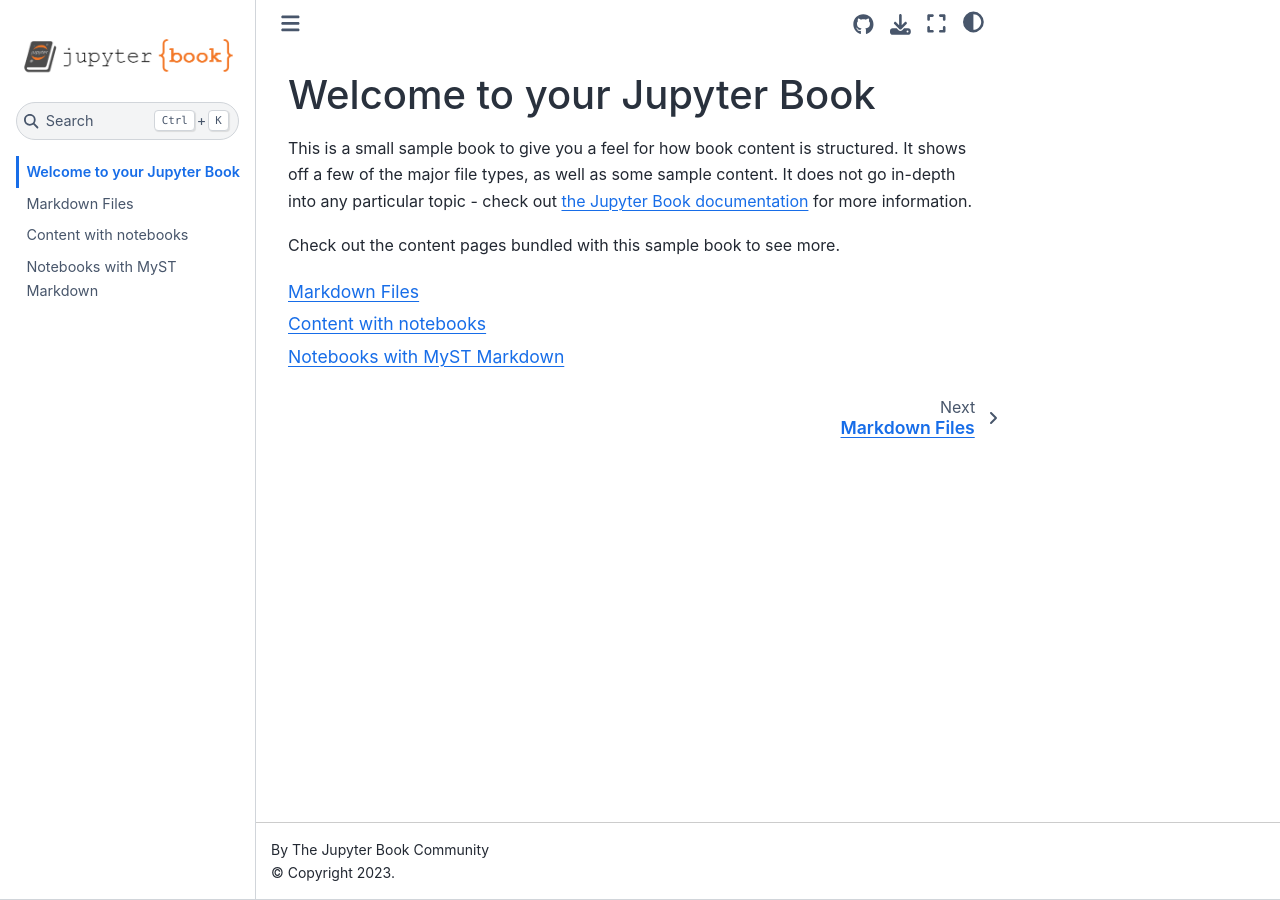
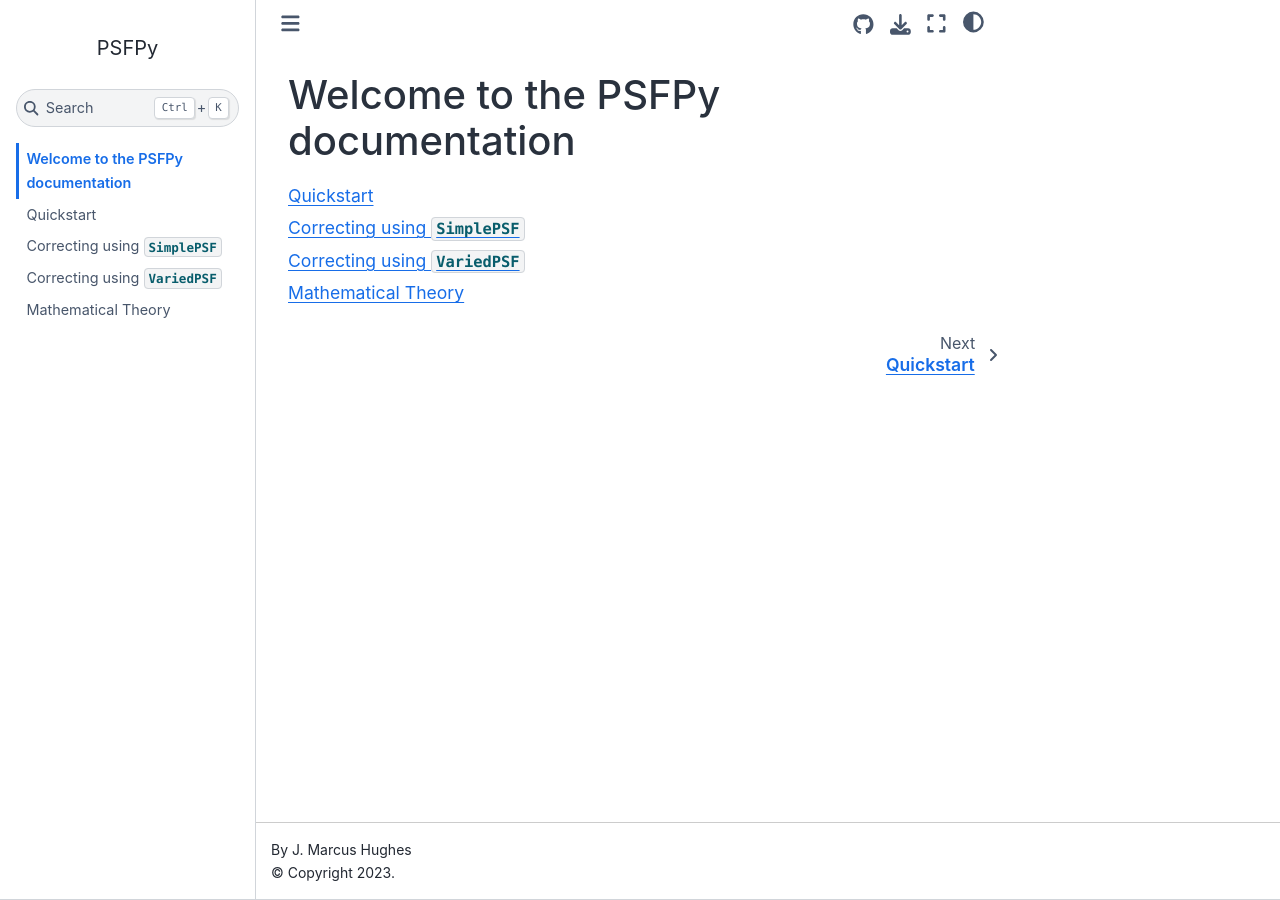
Before and after one commit to punch-mission/regularizepsf, a Jupyter Book: the page built from docs/intro.md, in a window 1280 px wide. Built offline with Jupyter Book 1.0.4 settings and Sphinx 7.4.7 and the Sphinx Book theme 1.1.4, drawn with Linux system fonts in a browser that asks for light colours.

Commit message:
customized documentation skeleton

````diff
--- a/docs/_config.yml
+++ b/docs/_config.yml
@@ -1,9 +1,8 @@
 # Book settings
 # Learn more at https://jupyterbook.org/customize/config.html
 
-title: My sample book
-author: The Jupyter Book Community
-logo: logo.png
+title: PSFPy
+author: J. Marcus Hughes
 
 # Force re-execution of notebooks on each build.
 # See https://jupyterbook.org/content/execute.html
@@ -13,7 +12,7 @@
 # Define the name of the latex output file for PDF builds
 latex:
   latex_documents:
-    targetname: book.tex
+    targetname: psfpy.tex
 
 # Add a bibtex file so that we can create citations
 bibtex_bibfiles:
@@ -23,10 +22,20 @@
 repository:
   url: https://github.com/executablebooks/jupyter-book  # Online location of your book
   path_to_book: docs  # Optional path to your book, relative to the repository root
-  branch: master  # Which branch of the repository should be used when creating links (optional)
+  branch: main  # Which branch of the repository should be used when creating links (optional)
 
 # Add GitHub buttons to your book
 # See https://jupyterbook.org/customize/config.html#add-a-link-to-your-repository
 html:
   use_issues_button: true
   use_repository_button: true
+
+sphinx:
+  extra_extensions:
+  - 'sphinx.ext.autodoc'
+  - 'sphinx.ext.napoleon'
+  - 'sphinx.ext.viewcode'
+  - 'sphinx.ext.autosummary'
+  config:
+    add_module_names: False
+    autosummary_generate: True
--- a/docs/_toc.yml
+++ b/docs/_toc.yml
@@ -4,6 +4,7 @@
 format: jb-book
 root: intro
 chapters:
-- file: markdown
-- file: notebooks
-- file: markdown-notebooks
+- file: quickstart
+- file: simple_psf
+- file: varied_psf
+- file: theory
--- a/docs/intro.md
+++ b/docs/intro.md
@@ -1,11 +1,4 @@
-# Welcome to your Jupyter Book
-
-This is a small sample book to give you a feel for how book content is
-structured.
-It shows off a few of the major file types, as well as some sample content.
-It does not go in-depth into any particular topic - check out [the Jupyter Book documentation](https://jupyterbook.org) for more information.
-
-Check out the content pages bundled with this sample book to see more.
+# Welcome to the PSFPy documentation
 
 ```{tableofcontents}
 ```
--- a/docs/markdown-notebooks.md
+++ /dev/null
@@ -1,54 +0,0 @@
----
-jupytext:
-  cell_metadata_filter: -all
-  formats: md:myst
-  text_representation:
-    extension: .md
-    format_name: myst
-    format_version: 0.13
-    jupytext_version: 1.11.5
-kernelspec:
-  display_name: Python 3
-  language: python
-  name: python3
----
-
-# Notebooks with MyST Markdown
-
-Jupyter Book also lets you write text-based notebooks using MyST Markdown.
-See [the Notebooks with MyST Markdown documentation](https://jupyterbook.org/file-types/myst-notebooks.html) for more detailed instructions.
-This page shows off a notebook written in MyST Markdown.
-
-## An example cell
-
-With MyST Markdown, you can define code cells with a directive like so:
-
-```{code-cell}
-print(2 + 2)
-```
-
-When your book is built, the contents of any `{code-cell}` blocks will be
-executed with your default Jupyter kernel, and their outputs will be displayed
-in-line with the rest of your content.
-
-```{seealso}
-Jupyter Book uses [Jupytext](https://jupytext.readthedocs.io/en/latest/) to convert text-based files to notebooks, and can support [many other text-based notebook files](https://jupyterbook.org/file-types/jupytext.html).
-```
-
-## Create a notebook with MyST Markdown
-
-MyST Markdown notebooks are defined by two things:
-
-1. YAML metadata that is needed to understand if / how it should convert text files to notebooks (including information about the kernel needed).
-   See the YAML at the top of this page for example.
-2. The presence of `{code-cell}` directives, which will be executed with your book.
-
-That's all that is needed to get started!
-
-## Quickly add YAML metadata for MyST Notebooks
-
-If you have a markdown file and you'd like to quickly add YAML metadata to it, so that Jupyter Book will treat it as a MyST Markdown Notebook, run the following command:
-
-```
-jupyter-book myst init path/to/markdownfile.md
-```
--- a/docs/markdown.md
+++ /dev/null
@@ -1,55 +0,0 @@
-# Markdown Files
-
-Whether you write your book's content in Jupyter Notebooks (`.ipynb`) or
-in regular markdown files (`.md`), you'll write in the same flavor of markdown
-called **MyST Markdown**.
-This is a simple file to help you get started and show off some syntax.
-
-## What is MyST?
-
-MyST stands for "Markedly Structured Text". It
-is a slight variation on a flavor of markdown called "CommonMark" markdown,
-with small syntax extensions to allow you to write **roles** and **directives**
-in the Sphinx ecosystem.
-
-For more about MyST, see [the MyST Markdown Overview](https://jupyterbook.org/content/myst.html).
-
-## Sample Roles and Directives
-
-Roles and directives are two of the most powerful tools in Jupyter Book. They
-are kind of like functions, but written in a markup language. They both
-serve a similar purpose, but **roles are written in one line**, whereas
-**directives span many lines**. They both accept different kinds of inputs,
-and what they do with those inputs depends on the specific role or directive
-that is being called.
-
-Here is a "note" directive:
-
-```{note}
-Here is a note
-```
-
-It will be rendered in a special box when you build your book.
-
-Here is an inline directive to refer to a document: {doc}`markdown-notebooks`.
-
-
-## Citations
-
-You can also cite references that are stored in a `bibtex` file. For example,
-the following syntax: `` {cite}`holdgraf_evidence_2014` `` will render like
-this: {cite}`holdgraf_evidence_2014`.
-
-Moreover, you can insert a bibliography into your page with this syntax:
-The `{bibliography}` directive must be used for all the `{cite}` roles to
-render properly.
-For example, if the references for your book are stored in `references.bib`,
-then the bibliography is inserted with:
-
-```{bibliography}
-```
-
-## Learn more
-
-This is just a simple starter to get you started.
-You can learn a lot more at [jupyterbook.org](https://jupyterbook.org).
--- /dev/null
+++ b/docs/simple_psf.md
@@ -0,0 +1 @@
+# Correcting using `SimplePSF`
--- /dev/null
+++ b/docs/theory.md
@@ -0,0 +1 @@
+# Mathematical Theory
--- /dev/null
+++ b/docs/varied_psf.md
@@ -0,0 +1 @@
+# Correcting using `VariedPSF`
````
Also changed, not shown: docs/quickstart.md (added, +7 -0 lines), docs/logo.png (deleted), docs/notebooks.ipynb (deleted).
